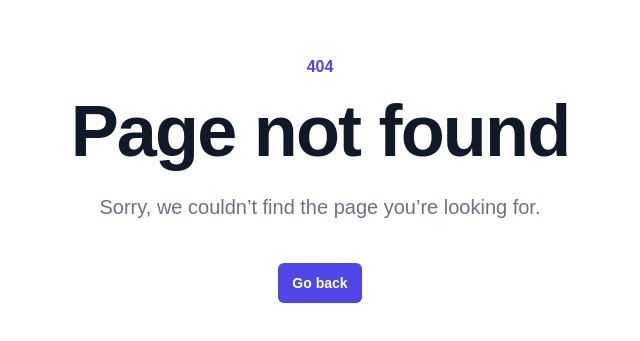
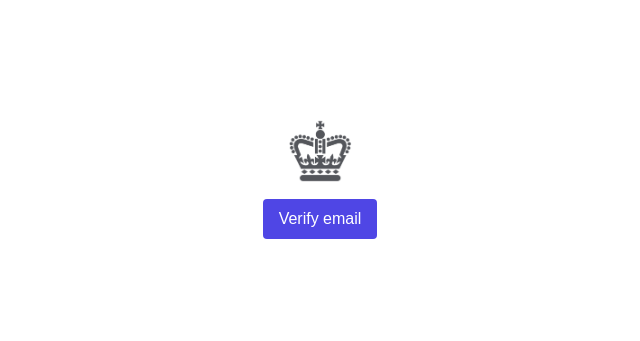
Before and after one commit to PenTest-duck/tks-tutoring, a Next.js app: page /signup/verify in a window 1280 px wide. Before the commit this address had no page. Shown: the part 221-562 px from the top of the page, without its empty margins (320-960 px from the left). Built offline with nearby package versions, Linux system fonts and the light colour scheme.

Commit message:
fix verify email

```diff
--- a/src/app/(auth)/resetpassword/success/page.tsx
+++ b/src/app/(auth)/resetpassword/success/page.tsx
@@ -19,7 +19,8 @@ const SendPasswordResetEmailSuccess = () => {
           </h2>
 
           <p className="text-center text-gray-500">
-            Please check your inbox and follow the instructions.
+            Please check your inbox and follow the instructions. It may take a
+            couple of minutes, and may be in the junk/spam folder.
           </p>
         </div>
       </div>
--- a/src/app/(auth)/signup/success/page.tsx
+++ b/src/app/(auth)/signup/success/page.tsx
@@ -19,7 +19,8 @@ const SignupSuccess = () => {
           </h2>
 
           <p className="text-center text-gray-500">
-            Please check your inbox and verify your email.
+            Please check your inbox and verify your email. It may take a couple
+            of minutes, and may be in the junk/spam folder.
           </p>
         </div>
       </div>
--- /dev/null
+++ b/src/app/(auth)/signup/verify/page.tsx
@@ -0,0 +1,66 @@
+"use client";
+
+import Image from "next/image";
+import { type EmailOtpType } from "@supabase/supabase-js";
+import { createClient } from "@/utils/supabase/client";
+import { useRouter, useSearchParams } from "next/navigation";
+
+const VerifyButton = () => {
+  const searchParams = useSearchParams();
+  const router = useRouter();
+  const token_hash = searchParams.get("token_hash");
+  const type = searchParams.get("type") as EmailOtpType | null;
+  const next = searchParams.get("next") ?? "/";
+
+  const verify = () => {
+    if (token_hash && type) {
+      const supabase = createClient();
+      supabase.auth
+        .verifyOtp({
+          type,
+          token_hash,
+        })
+        .then(({ error }) => {
+          if (!error) {
+            return router.push(next);
+          }
+          return router.push(
+            "/error?err_msg=" + encodeURIComponent(error.message)
+          );
+        });
+    }
+    router.push("/error?err_msg=Invalid%20or%20expired%20token");
+  };
+
+  return (
+    <button
+      onClick={verify}
+      className="px-4 py-2 bg-primary-600 disabled:bg-primary-300 text-white rounded"
+    >
+      Verify email
+    </button>
+  );
+};
+
+const SignupVerify = () => {
+  return (
+    <>
+      <div className="flex min-h-full flex-1 flex-col justify-center px-6 py-12 lg:px-8">
+        <div className="sm:mx-auto sm:w-full sm:max-w-sm">
+          <Image
+            alt="TKS Logo"
+            src="/images/tks-logo.png"
+            className="mx-auto"
+            width={64}
+            height={64}
+          />
+          <div className="mt-4 text-center">
+            <VerifyButton />
+          </div>
+        </div>
+      </div>
+    </>
+  );
+};
+
+export default SignupVerify;
--- a/src/app/(auth)/signup/verify/route.ts
+++ /dev/null
@@ -1,29 +0,0 @@
-import { type EmailOtpType } from "@supabase/supabase-js";
-import { type NextRequest } from "next/server";
-
-import { createClient } from "@/utils/supabase/server";
-import { redirect } from "next/navigation";
-
-export async function GET(request: NextRequest) {
-  const { searchParams } = new URL(request.url);
-  const token_hash = searchParams.get("token_hash");
-  const type = searchParams.get("type") as EmailOtpType | null;
-  const next = searchParams.get("next") ?? "/";
-
-  if (token_hash && type) {
-    const supabase = await createClient();
-
-    const { error } = await supabase.auth.verifyOtp({
-      type,
-      token_hash,
-    });
-    if (!error) {
-      // redirect user to specified redirect URL or root of app
-      redirect(next);
-    }
-
-    redirect("/login?error_description=" + encodeURIComponent(error.message));
-  }
-
-  redirect("/login?error_description=Invalid%20or%20expired%20token");
-}
--- a/src/app/error/page.tsx
+++ b/src/app/error/page.tsx
@@ -21,7 +21,7 @@ const ErrorPage = () => {
       <main className="grid min-h-full place-items-center bg-white px-6 py-24 sm:py-32 lg:px-8">
         <div className="text-center">
           <h1 className="mt-4 text-balance text-5xl font-semibold tracking-tight text-gray-900 sm:text-7xl">
-            Oops.. something went wrong
+            Something went wrong
           </h1>
           <Suspense
             fallback={
```
